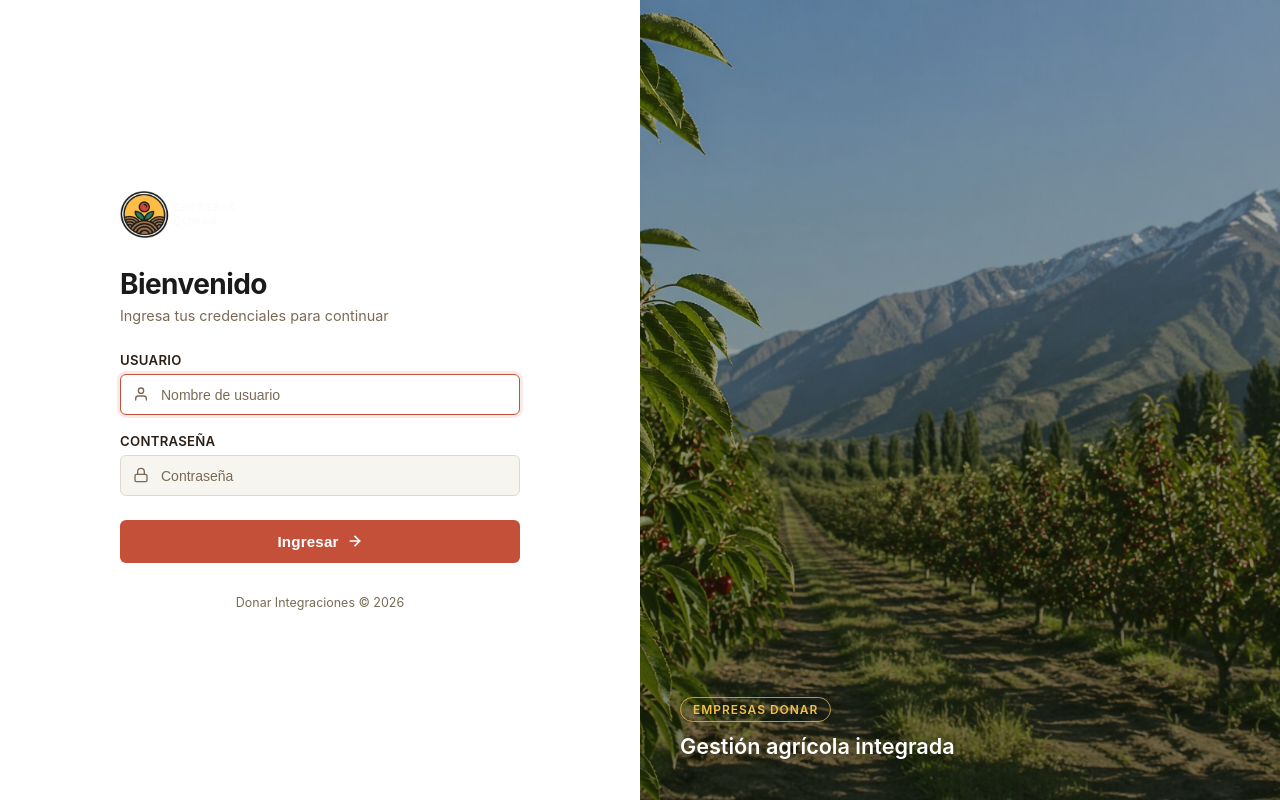
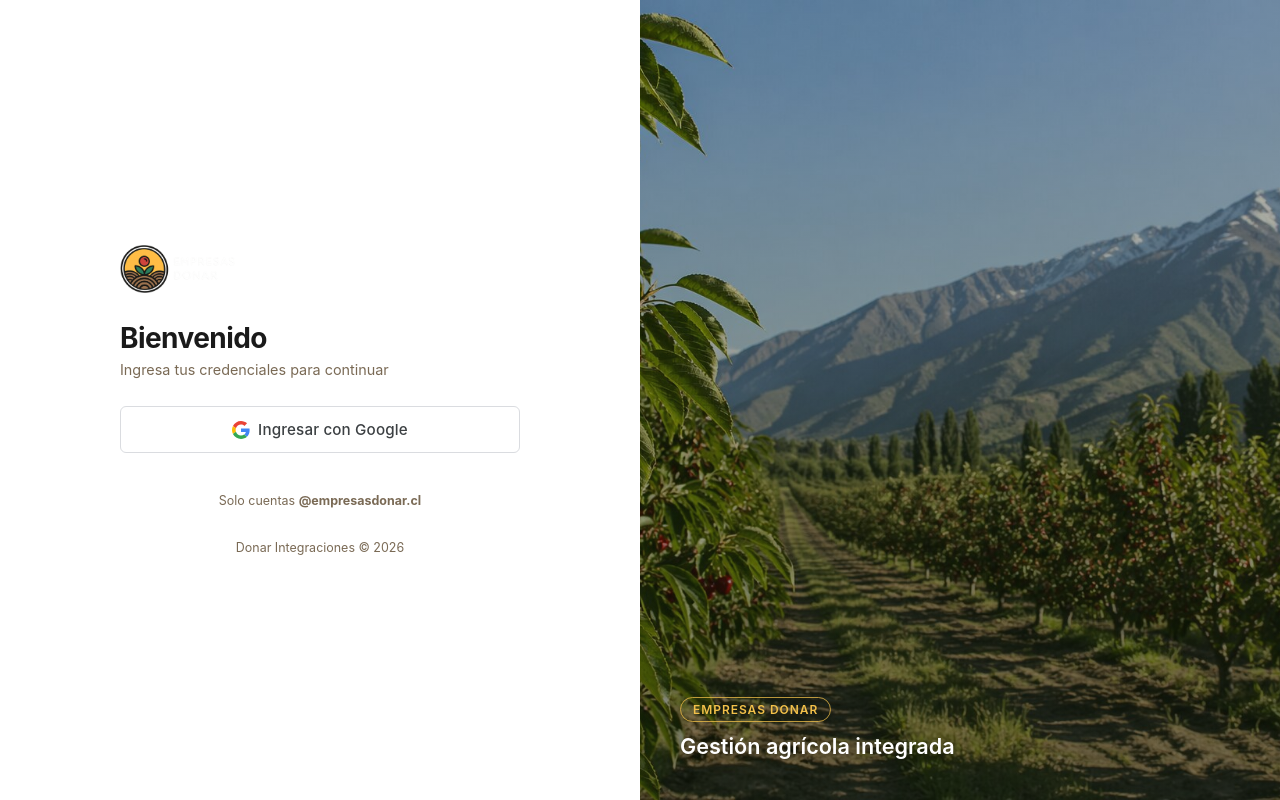
Before and after one commit to Empresas-Donar/chatAI, a FastAPI app: page /login in a window 1280 px wide. Run offline with FastAPI, Linux system fonts and the light colour scheme; some libraries are stand-ins or nearby versions.

Commit message:
feat(auth): Google OAuth login — solo @empresasdonar.cl, historial por usuario
- Login con Google OAuth2 (authlib) restringido a @empresasdonar.cl
- Botón "Ingresar con Google" reemplaza formulario usuario/contraseña
- samesite=lax en cookies para compatibilidad con redirect OAuth
- SessionMiddleware ordenado correctamente (ejecuta primero)
- User menu en navbar: avatar con inicial, nombre, email y logout
- Sidebar del chat muestra usuario conectado e indica "Historial personal"
- Historial del chat aislado por email — cada persona ve solo sus conversaciones

Co-Authored-By: Claude Sonnet 4.6 <noreply@anthropic.com>

```diff
--- a/web_migrator/backend/auth.py
+++ b/web_migrator/backend/auth.py
@@ -35,7 +35,7 @@ def set_session(response: RedirectResponse, username: str) -> None:
         value=token,
         max_age=_MAX_AGE,
         httponly=True,
-        samesite="strict",
+        samesite="lax",
         secure=os.environ.get("HTTPS_ONLY", "false").lower() == "true",
     )
 
--- /dev/null
+++ b/web_migrator/backend/controllers/google_auth_controller.py
@@ -0,0 +1,64 @@
+"""
+controllers/google_auth_controller.py
+--------------------------------------
+Google OAuth2 login — restricts access to @empresasdonar.cl accounts.
+
+Routes:
+  GET /auth/google    → redirect to Google consent screen
+  GET /auth/callback  → handle Google callback, verify domain, set session
+"""
+
+import logging
+import os
+
+from authlib.integrations.starlette_client import OAuth
+from fastapi import APIRouter, Request
+from fastapi.responses import RedirectResponse
+from starlette.config import Config
+
+from auth import set_session
+
+logger = logging.getLogger("google_auth")
+router = APIRouter(prefix="/auth", tags=["auth"])
+
+ALLOWED_DOMAIN = "empresasdonar.cl"
+
+_config = Config()
+_oauth = OAuth(_config)
+_oauth.register(
+    name="google",
+    client_id=os.environ.get("GOOGLE_CLIENT_ID", ""),
+    client_secret=os.environ.get("GOOGLE_CLIENT_SECRET", ""),
+    server_metadata_url="https://accounts.google.com/.well-known/openid-configuration",
+    client_kwargs={
+        "scope": "openid email profile",
+        "hd": ALLOWED_DOMAIN,  # hint to Google to show only empresasdonar.cl accounts
+    },
+)
+
+
+@router.get("/google")
+async def google_login(request: Request):
+    redirect_uri = str(request.url_for("google_callback"))
+    return await _oauth.google.authorize_redirect(request, redirect_uri)
+
+
+@router.get("/callback", name="google_callback")
+async def google_callback(request: Request):
+    try:
+        token = await _oauth.google.authorize_access_token(request)
+    except Exception as e:
+        logger.warning("OAuth token error: %s", e)
+        return RedirectResponse(url="/login?error=oauth", status_code=302)
+
+    userinfo = token.get("userinfo") or {}
+    email = userinfo.get("email", "")
+
+    if not email.endswith(f"@{ALLOWED_DOMAIN}"):
+        logger.warning("Rejected login from unauthorized domain: %s", email)
+        return RedirectResponse(url="/login?error=domain", status_code=302)
+
+    logger.info("Google login success: %s", email)
+    response = RedirectResponse(url="/chat", status_code=302)
+    set_session(response, email)
+    return response
--- a/web_migrator/backend/main.py
+++ b/web_migrator/backend/main.py
@@ -28,9 +28,11 @@ from fastapi.middleware.cors import CORSMiddleware
 from fastapi.responses import RedirectResponse
 from fastapi.staticfiles import StaticFiles
 from fastapi.templating import Jinja2Templates
+from starlette.middleware.sessions import SessionMiddleware
 
 from auth import _LoginRedirect, require_auth
 import controllers.login_controller as login
+import controllers.google_auth_controller as google_auth
 import controllers.dashboard_controller as dashboard
 import controllers.csv_migrator_controller as csv_migrator
 import controllers.tarjas_controller as tarjas
@@ -69,9 +71,34 @@ app.add_middleware(
     allow_headers=["Content-Type"],
 )
 
+# SessionMiddleware must be added last (runs first) so the OAuth state cookie
+# is available before CORS processing. samesite="lax" is required — "strict"
+# blocks the cookie on the cross-origin redirect back from Google.
+app.add_middleware(
+    SessionMiddleware,
+    secret_key=os.environ.get("SECRET_KEY", ""),
+    https_only=os.environ.get("HTTPS_ONLY", "false").lower() == "true",
+    same_site="lax",
+)
+
 app.mount("/static", StaticFiles(directory=str(STATIC_DIR)), name="static")
 
 templates = Jinja2Templates(directory=str(TEMPLATES_DIR))
+
+# Inject current_user into every template context automatically
+from auth import get_current_user as _get_current_user
+_orig_response = templates.TemplateResponse
+
+def _template_response_with_user(request, name=None, context=None, *args, **kwargs):
+    # Support both positional and keyword calling conventions
+    if name is None and isinstance(request, str):
+        name, request = request, context
+        context = args[0] if args else {}
+    context = context or {}
+    context.setdefault("current_user", _get_current_user(request))
+    return _orig_response(request, name, context, **kwargs)
+
+templates.TemplateResponse = _template_response_with_user
 
 
 @app.exception_handler(_LoginRedirect)
@@ -93,6 +120,7 @@ chat.init(templates=templates)
 _auth = [Depends(require_auth)]
 
 app.include_router(login.router)
+app.include_router(google_auth.router)  # no auth required — it IS the auth
 app.include_router(dashboard.router,       dependencies=_auth)
 app.include_router(csv_migrator.router,    dependencies=_auth)
 app.include_router(tarjas.router,          dependencies=_auth)
--- a/web_migrator/frontend/static/login.css
+++ b/web_migrator/frontend/static/login.css
@@ -186,6 +186,28 @@
   transform: scale(0.98);
 }
 
+/* ── Google button ── */
+.login-btn--google {
+  background: #fff;
+  color: #3c4043;
+  border: 1px solid #dadce0;
+  font-weight: 500;
+  text-decoration: none;
+  width: 100%;
+  box-sizing: border-box;
+  margin-top: 0;
+}
+.login-btn--google:hover {
+  background: #f8f9fa;
+  border-color: #c6c6c6;
+}
+.login-domain-hint {
+  text-align: center;
+  font-size: 0.78rem;
+  color: var(--text-muted);
+  margin-top: 12px;
+}
+
 /* ── Footer ── */
 .login-footer {
   font-size: 0.78rem;
--- a/web_migrator/frontend/templates/login.html
+++ b/web_migrator/frontend/templates/login.html
@@ -23,54 +23,30 @@
           <p class="login-subtitle">Ingresa tus credenciales para continuar</p>
         </div>
 
-        {% if error %}
+        {% if error == "domain" %}
         <div class="login-error">
           <svg width="16" height="16" viewBox="0 0 24 24" fill="none" stroke="currentColor" stroke-width="2" stroke-linecap="round" stroke-linejoin="round"><circle cx="12" cy="12" r="10"/><line x1="12" y1="8" x2="12" y2="12"/><line x1="12" y1="16" x2="12.01" y2="16"/></svg>
-          Credenciales incorrectas. Intenta nuevamente.
+          Solo se permite acceso con cuentas <strong>@empresasdonar.cl</strong>.
+        </div>
+        {% elif error %}
+        <div class="login-error">
+          <svg width="16" height="16" viewBox="0 0 24 24" fill="none" stroke="currentColor" stroke-width="2" stroke-linecap="round" stroke-linejoin="round"><circle cx="12" cy="12" r="10"/><line x1="12" y1="8" x2="12" y2="12"/><line x1="12" y1="16" x2="12.01" y2="16"/></svg>
+          Error al iniciar sesión. Intenta nuevamente.
         </div>
         {% endif %}
 
-        <form method="post" action="/login" class="login-form">
-          <input type="hidden" name="next" value="{{ request.query_params.get('next', '/') }}" />
+        <a href="/auth/google" class="login-btn login-btn--google">
+          <svg width="18" height="18" viewBox="0 0 48 48" xmlns="http://www.w3.org/2000/svg">
+            <path fill="#EA4335" d="M24 9.5c3.54 0 6.71 1.22 9.21 3.6l6.85-6.85C35.9 2.38 30.47 0 24 0 14.62 0 6.51 5.38 2.56 13.22l7.98 6.19C12.43 13.72 17.74 9.5 24 9.5z"/>
+            <path fill="#4285F4" d="M46.98 24.55c0-1.57-.15-3.09-.38-4.55H24v9.02h12.94c-.58 2.96-2.26 5.48-4.78 7.18l7.73 6c4.51-4.18 7.09-10.36 7.09-17.65z"/>
+            <path fill="#FBBC05" d="M10.53 28.59c-.48-1.45-.76-2.99-.76-4.59s.27-3.14.76-4.59l-7.98-6.19C.92 16.46 0 20.12 0 24c0 3.88.92 7.54 2.56 10.78l7.97-6.19z"/>
+            <path fill="#34A853" d="M24 48c6.48 0 11.93-2.13 15.89-5.81l-7.73-6c-2.18 1.48-4.97 2.31-8.16 2.31-6.26 0-11.57-4.22-13.47-9.91l-7.98 6.19C6.51 42.62 14.62 48 24 48z"/>
+            <path fill="none" d="M0 0h48v48H0z"/>
+          </svg>
+          Ingresar con Google
+        </a>
 
-          <div class="form-group">
-            <label for="username" class="form-label">Usuario</label>
-            <div class="input-wrapper">
-              <svg class="input-icon" width="16" height="16" viewBox="0 0 24 24" fill="none" stroke="currentColor" stroke-width="2" stroke-linecap="round" stroke-linejoin="round"><path d="M20 21v-2a4 4 0 0 0-4-4H8a4 4 0 0 0-4 4v2"/><circle cx="12" cy="7" r="4"/></svg>
-              <input
-                type="text"
-                id="username"
-                name="username"
-                class="form-input"
-                placeholder="Nombre de usuario"
-                autocomplete="username"
-                autofocus
-                required
-              />
-            </div>
-          </div>
-
-          <div class="form-group">
-            <label for="password" class="form-label">Contraseña</label>
-            <div class="input-wrapper">
-              <svg class="input-icon" width="16" height="16" viewBox="0 0 24 24" fill="none" stroke="currentColor" stroke-width="2" stroke-linecap="round" stroke-linejoin="round"><rect x="3" y="11" width="18" height="11" rx="2" ry="2"/><path d="M7 11V7a5 5 0 0 1 10 0v4"/></svg>
-              <input
-                type="password"
-                id="password"
-                name="password"
-                class="form-input"
-                placeholder="Contraseña"
-                autocomplete="current-password"
-                required
-              />
-            </div>
-          </div>
-
-          <button type="submit" class="login-btn">
-            Ingresar
-            <svg width="16" height="16" viewBox="0 0 24 24" fill="none" stroke="currentColor" stroke-width="2.5" stroke-linecap="round" stroke-linejoin="round"><line x1="5" y1="12" x2="19" y2="12"/><polyline points="12 5 19 12 12 19"/></svg>
-          </button>
-        </form>
+        <p class="login-domain-hint">Solo cuentas <strong>@empresasdonar.cl</strong></p>
 
         <p class="login-footer">
           Donar Integraciones &copy; {{ 2026 }}
--- a/web_migrator/requirements.txt
+++ b/web_migrator/requirements.txt
@@ -7,6 +7,8 @@ psycopg2-binary>=2.9.9
 pandas>=2.2.0
 python-dotenv>=1.0.1
 itsdangerous>=2.1.2
+authlib>=1.3.0
+httpx>=0.27.0
 google-genai>=1.0.0
 google-cloud-bigquery>=3.0.0
 google-auth>=2.0.0
```
Also changed, not shown: web_migrator/frontend/static/styles.css (+105 -0 lines), web_migrator/frontend/templates/base.html (+34 -1 lines), web_migrator/frontend/templates/chat.html (+42 -0 lines).
